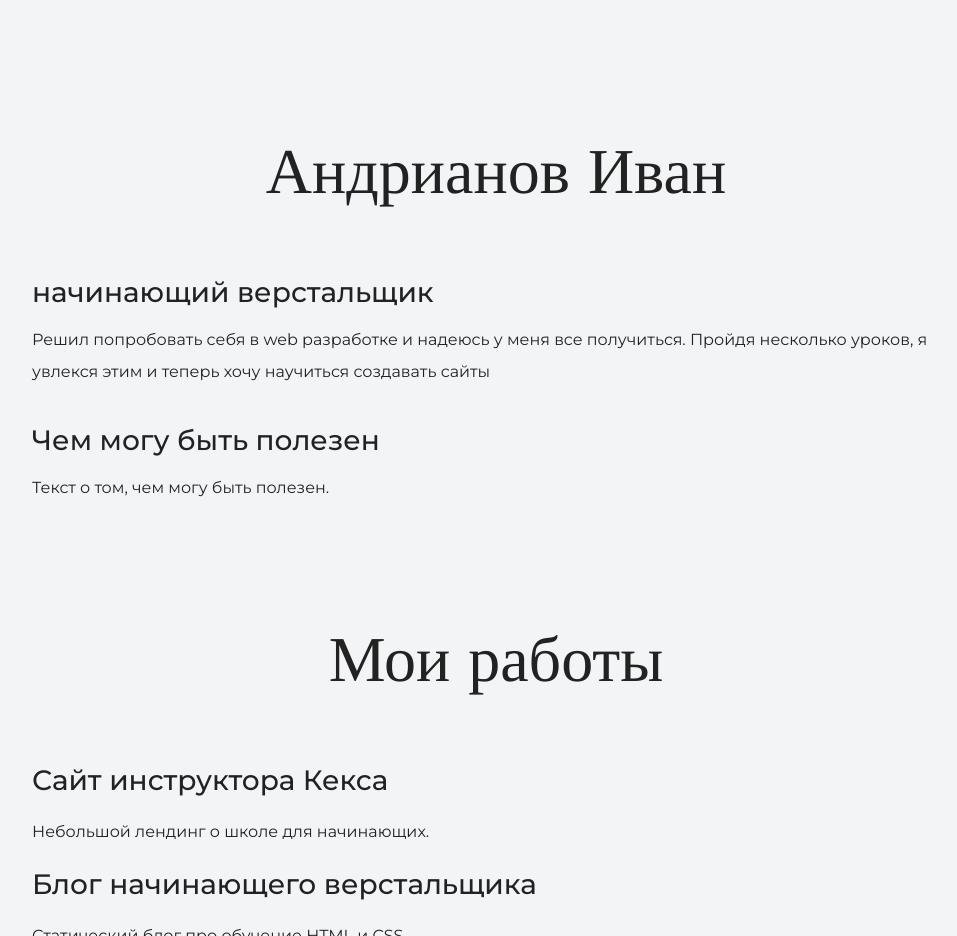
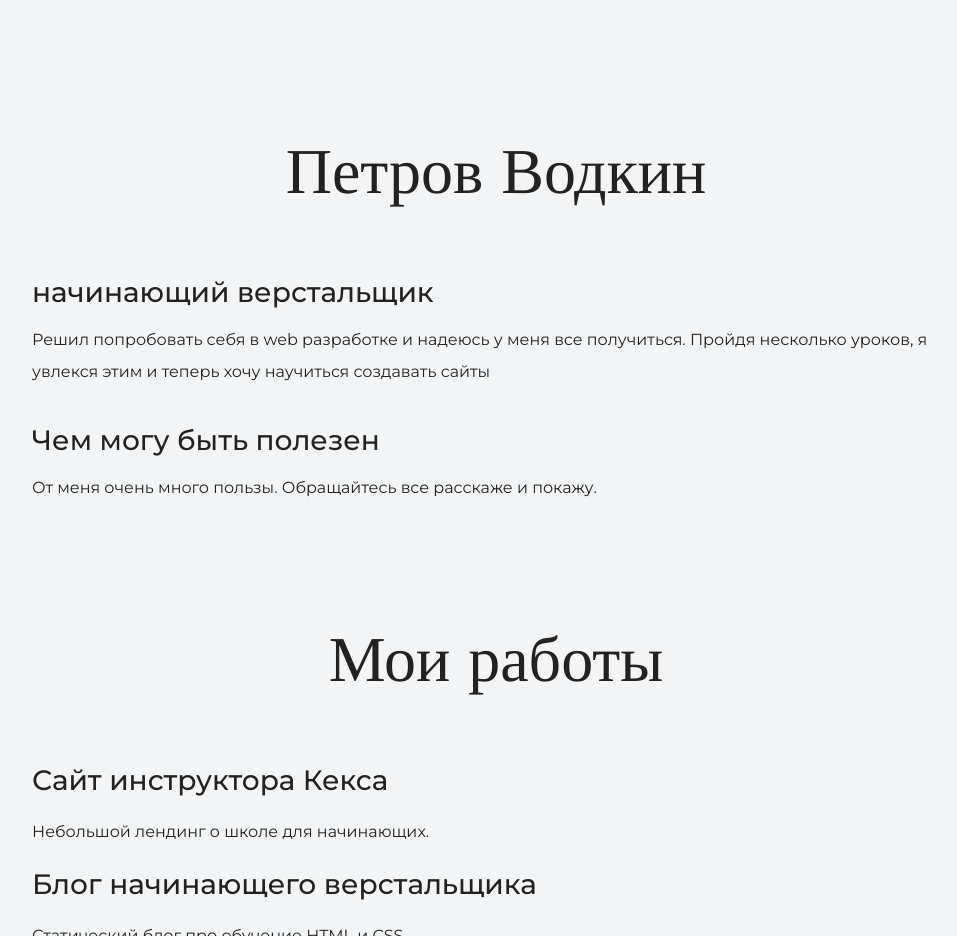
Before and after one commit to ivanan12/my-site, a plain HTML site: page index.html in a window 1280 px wide. Shown: the part 900-1836 px from the top of the page, without its empty margins (144-1101 px from the left). Drawn offline with nearby package versions, Linux system fonts and the light colour scheme.

Commit message:
make some text changes

```diff
--- a/index.html
+++ b/index.html
@@ -23,12 +23,12 @@
 
     <section class="intro">
 	<div class="container">
-      <h2 class="subheading">Андрианов Иван</h2>
+      <h2 class="subheading">Петров Водкин</h2>
       <h3>начинающий верстальщик</h3>
       <p>Решил попробовать себя в web разработке и надеюсь у меня все получиться.
 	  Пройдя несколько уроков, я увлекся этим и теперь хочу научиться создавать сайты</p>
       <h3>Чем могу быть полезен</h3>
-      <p>Текст о том, чем могу быть полезен.</p>
+      <p>От меня очень много пользы. Обращайтесь все расскаже и покажу.</p>
 	</div>
     </section>
 
```
